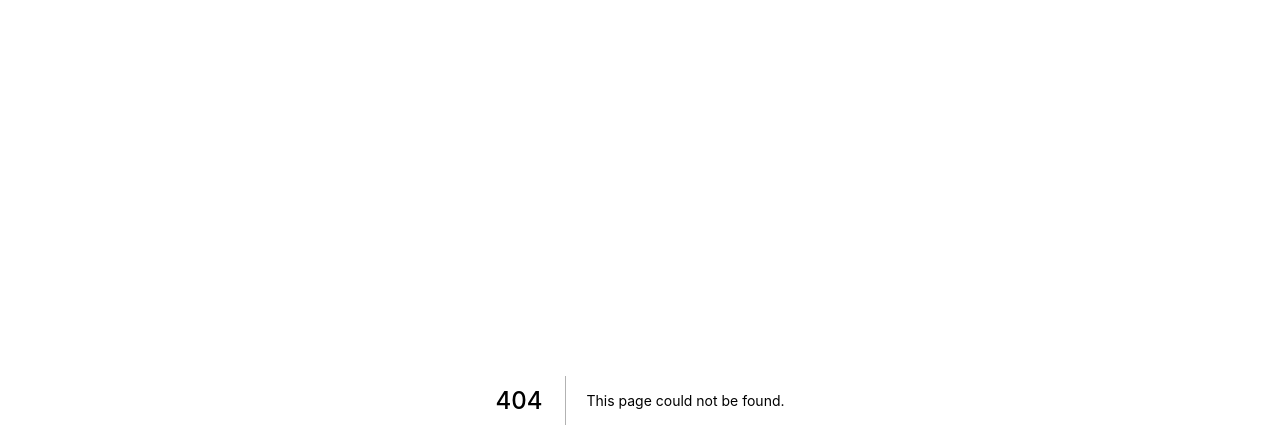
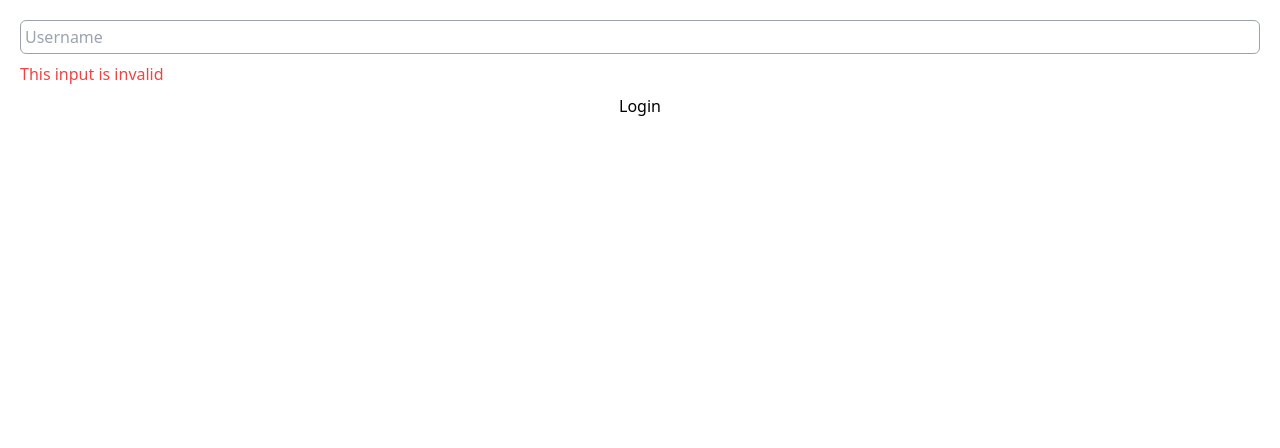
Before and after one commit to SM0413/carrotMarket, a Next.js app: page /form in a window 1280 px wide. Before the commit this address had no page. Shown: the top 448 px of the page. Built offline with nearby package versions, Linux system fonts and the light colour scheme.

Commit message:
Modifiers for Forms

```diff
--- /dev/null
+++ b/pages/form.tsx
@@ -0,0 +1,16 @@
+export default function Form() {
+  return (
+    <form className="flex flex-col space-y-2  p-5 ">
+      <input
+        type="text"
+        required
+        placeholder="Username"
+        className="border p-1 peer border-gray-400 rounded-md"
+      />
+      <span className="peer-invalid:opacity-1 text-red-500 peer-valid:opacity-0">
+        This input is invalid
+      </span>
+      <input type="submit" value="Login" className="bg-white" />
+    </form>
+  );
+}
--- a/pages/index.tsx
+++ b/pages/index.tsx
@@ -34,7 +34,7 @@ const Home: NextPage = () => {
         </div>
       </div>
 
-      <div className="bg-white overflow-hidden rounded-2xl shadow-2xl ">
+      <div className="bg-white overflow-hidden rounded-2xl shadow-2xl group ">
         <div className="bg-blue-500 p-6 pb-14">
           <span className="text-white text-2xl ">Profile</span>
         </div>
@@ -44,7 +44,7 @@ const Home: NextPage = () => {
               <span className="text-sm text-gray-500">Orders</span>
               <span className="font-medium">340</span>
             </div>
-            <div className="h-24 w-24 bg-red-400 rounded-full" />
+            <div className="h-24 w-24 bg-gray-400 rounded-full group-hover:bg-red-300 transition-colors" />
             <div className="flex flex-col items-center">
               <span className="text-sm text-gray-500">Spent</span>
               <span className="font-medium">$2310</span>
```
